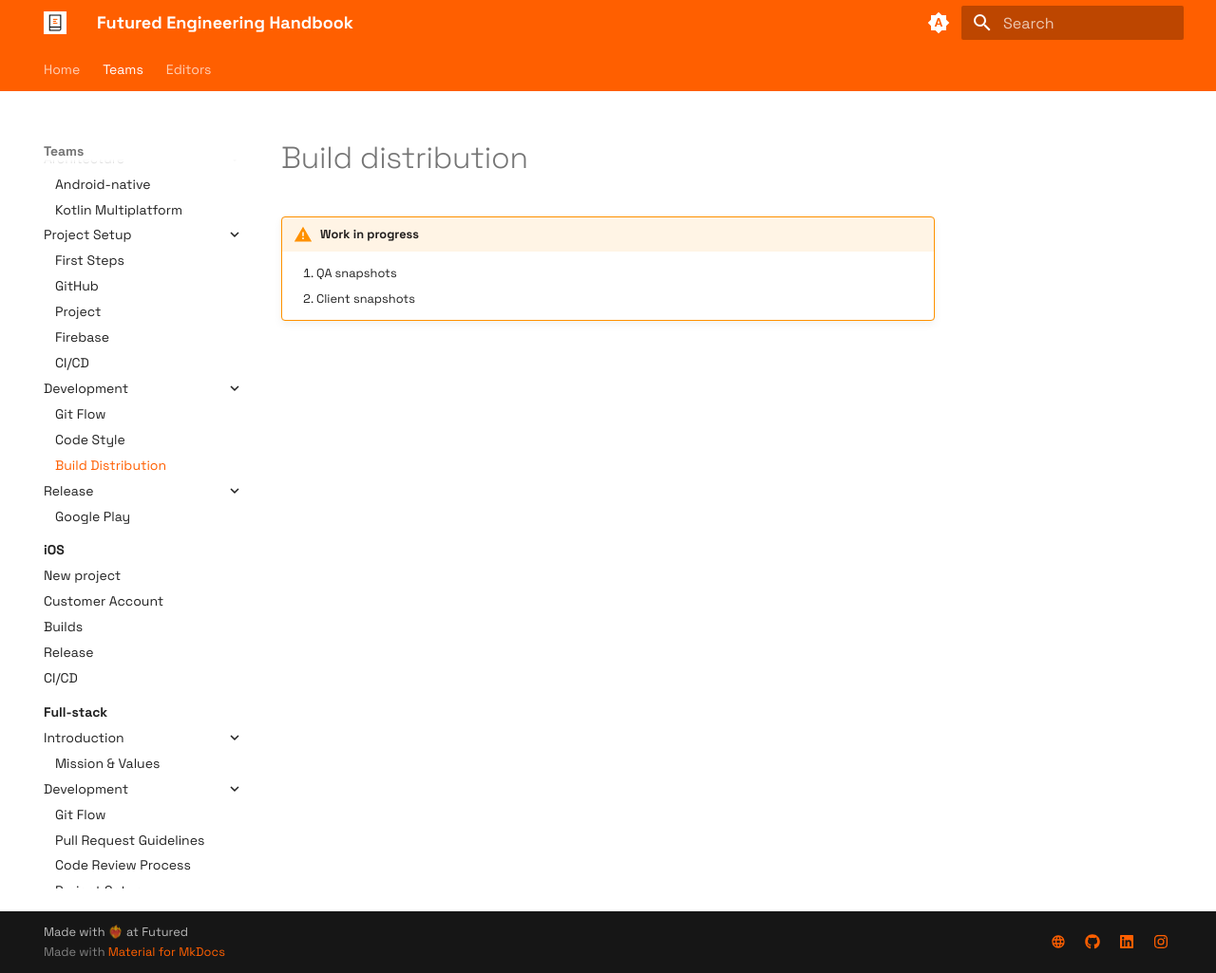
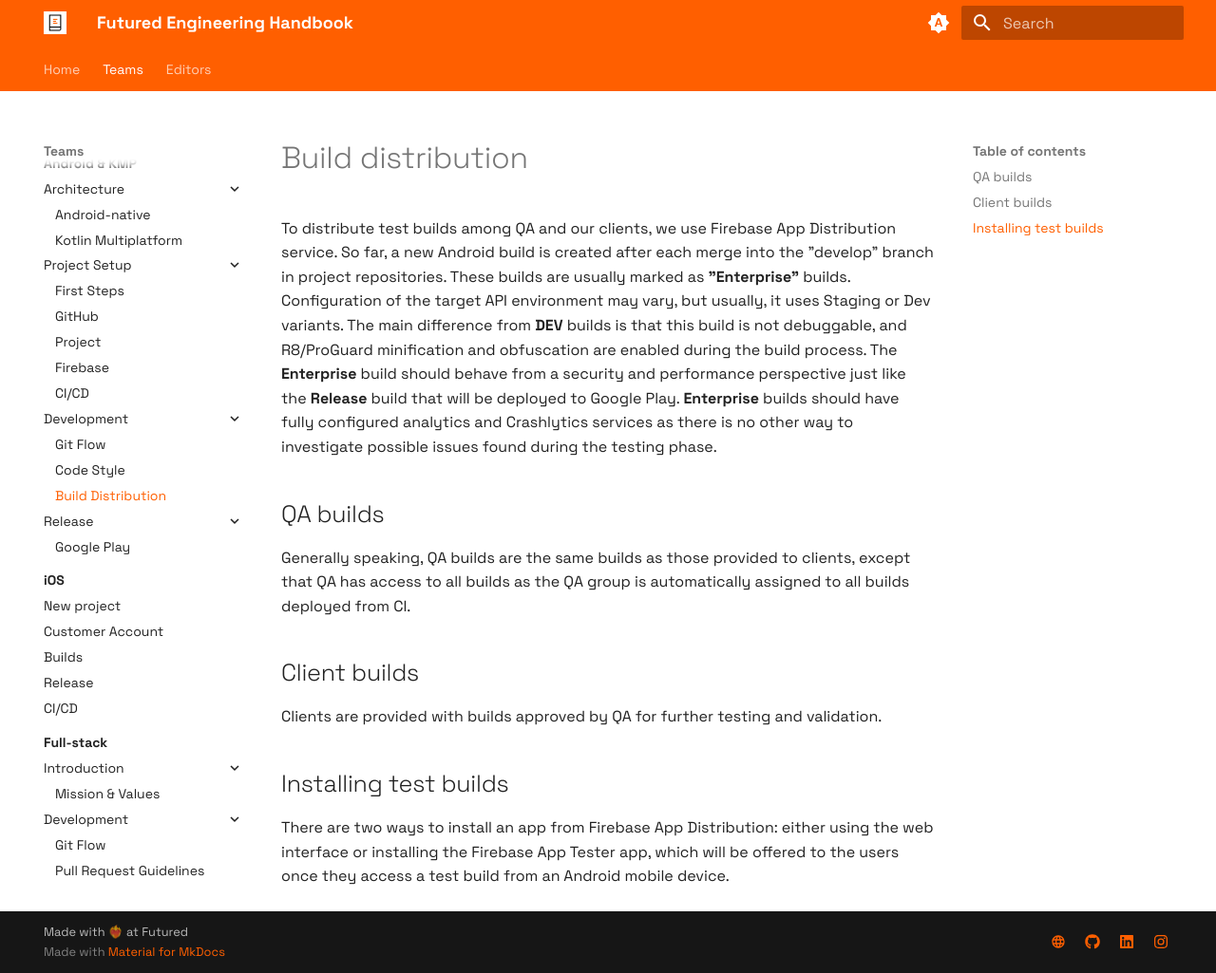
Before and after one commit to futuredapp/Engineering-Handbook, an MkDocs documentation site: the page built from docs/Teams/android/development/20_build_distrubution.md, in a window 1280 px wide and 1025 px high. Shown: the whole window at 95% size. Built offline with MkDocs 1.6.1 and Material for MkDocs 9.7.7, drawn with Linux system fonts in a browser that asks for light colours.

Commit message:
Feat: add build distribution chapter

```diff
--- a/docs/Teams/android/development/20_build_distrubution.md
+++ b/docs/Teams/android/development/20_build_distrubution.md
@@ -1,5 +1,15 @@
 # Build distribution
 
-!!! warning "Work in progress"
-    1. QA snapshots
-    2. Client snapshots
+To distribute test builds among QA and our clients, we use Firebase App Distribution service. So far, a new Android build is created after each merge into the "develop" branch in project repositories. These builds are usually marked as **"Enterprise"** builds. Configuration of the target API environment may vary, but usually, it uses Staging or Dev variants. The main difference from **DEV** builds is that this build is not debuggable, and R8/ProGuard minification and obfuscation are enabled during the build process. The **Enterprise** build should behave from a security and performance perspective just like the **Release** build that will be deployed to Google Play. **Enterprise** builds should have fully configured analytics and Crashlytics services as there is no other way to investigate possible issues found during the testing phase.
+
+## QA builds
+
+Generally speaking, QA builds are the same builds as those provided to clients, except that QA has access to all builds as the QA group is automatically assigned to all builds deployed from CI.
+
+## Client builds
+
+Clients are provided with builds approved by QA for further testing and validation.
+
+## Installing test builds
+
+There are two ways to install an app from Firebase App Distribution: either using the web interface or installing the Firebase App Tester app, which will be offered to the users once they access a test build from an Android mobile device.
```
